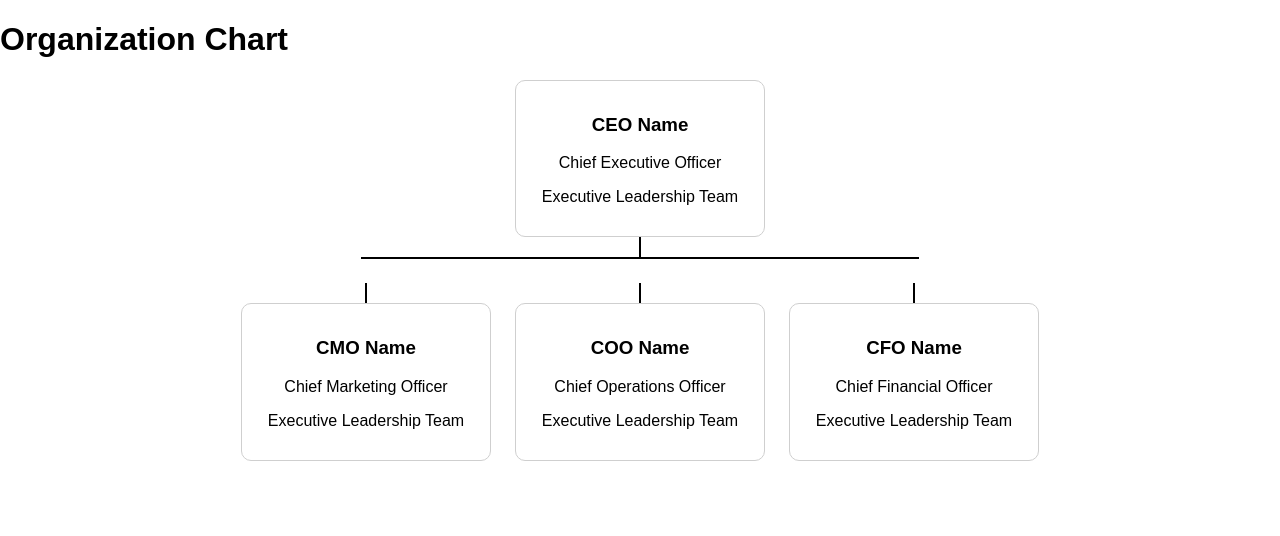
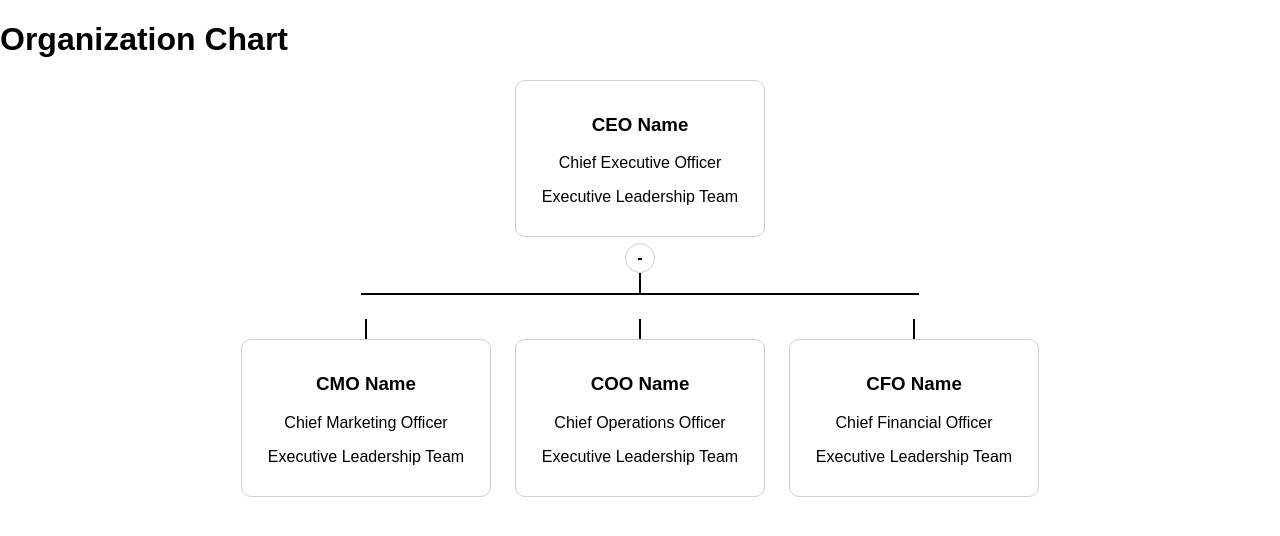
Before and after one commit to Riosofmercedes-companygit/Orginization-Chart, a React (Vite) app: page / in a window 1280 px wide. Shown: the top 536 px of the page. Built offline with nearby package versions, Linux system fonts and the light colour scheme; the HTML template or start-up script is replaced by a standard one.

Commit message:
Added plus and minus options for employees that do have children/people working below them.

```diff
--- a/src/App.jsx
+++ b/src/App.jsx
@@ -1,52 +1,107 @@
 import OrgChart from "./components/OrgChart";
 import { useState } from "react";
-/* Next we are creating a dummy database/file that we are creating by hand. */
+
+/* Temporary data source (acts like a database for now) */
 import { employees } from "./data/employees";
 
 function App() {
 
+  /*
+  selectedEmployee = currently clicked employee
+  null = no employee selected (no modal shown)
+  */
+  const [selectedEmployee, setSelectedEmployee] = useState(null);
+
+  /*
+  Called when an EmployeeCard is clicked.
+  Receives the employee object and stores it in state.
+  This triggers the modal to appear.
+  */
   function handleSelect(employee) {
     setSelectedEmployee(employee);
   }
 
-  const [selectedEmployee, setSelectedEmployee] = useState(null);
+  return (<div> <h1>Organization Chart</h1>
 
-  return (
-    <div>
-      <h1>Organization Chart</h1>
+    {/*
+  OrgChart renders the full hierarchy.
+  We pass:
+  - employees (data)
+  - handleSelect (so clicks can bubble up to App)
+  */}
     <OrgChart employee={employees} onSelect={handleSelect} />
 
+    {/*
+  Modal only renders IF an employee is selected.
+  This is conditional rendering.
+  */}
     {selectedEmployee && (
+
+      /*
+      Modal background (dark overlay)
+      Clicking this closes the modal
+      */
       <div className="modal" onClick={() => setSelectedEmployee(null)}>
+
+        {/*
+      Modal content box
+      stopPropagation prevents clicks inside from closing the modal
+      */}
         <div className="modal-content" onClick={(e) => e.stopPropagation()}>
+
           <div className="modal-body">
 
+            {/*
+          Profile image area
+          If image exists → show it
+          If not → show placeholder text
+          */}
             <div className="modal-photo">
               {selectedEmployee.image ? (
-                  <img src={selectedEmployee.image} alt={selectedEmployee.name} />
+                <img
+                  src={selectedEmployee.image}
+                  alt={selectedEmployee.name}
+                />
               ) : (
                 <span>No Photo</span>
               )}
             </div>
 
+            {/* Basic employee info */}
             <h2>{selectedEmployee.name}</h2>
+
             <p><strong>Title:</strong> {selectedEmployee.title}</p>
             <p><strong>Department:</strong> {selectedEmployee.department}</p>
             <p><strong>Level:</strong> {selectedEmployee.level}</p>
             <p><strong>Category:</strong> {selectedEmployee.category}</p>
             <p><strong>Location:</strong> {selectedEmployee.location}</p>
-              <p><strong>Email:</strong> {selectedEmployee.email || "Not listed"}</p>
-              <p><strong>Phone:</strong> {selectedEmployee.phone || "Not listed"}</p>
-              <p><strong>Direct Reports:</strong> {selectedEmployee.children.length}</p>
+
+            {/* Optional fields (fallback if empty) */}
+            <p>
+              <strong>Email:</strong> {selectedEmployee.email || "Not listed"}
+            </p>
+
+            <p>
+              <strong>Phone:</strong> {selectedEmployee.phone || "Not listed"}
+            </p>
+
+            {/* Derived data (not stored directly) */}
+            <p>
+              <strong>Direct Reports:</strong> {selectedEmployee.children.length}
+            </p>
+
           </div>
 
+          {/* Manual close button */}
           <button onClick={() => setSelectedEmployee(null)}>
             Close
           </button>
+
         </div>
       </div>
     )}
   </div>
+
   );
 }
 
--- a/src/components/EmployeeCard.css
+++ b/src/components/EmployeeCard.css
@@ -13,3 +13,17 @@
     transform: translateY(-3px);
     box-shadow: 0 6px 16px rgba(0, 0, 0, 0.18);
 }
+
+.employee-toggle {
+    margin: 6px auto 0 auto;
+    width: 28px;
+    height: 28px;
+    border: 1px solid #cfcfcf;
+    border-radius: 50%;
+    background-color: white;
+    display: flex;
+    align-items: center;
+    justify-content: center;
+    cursor: pointer;
+    font-weight: bold;
+}
--- a/src/components/EmployeeCard.jsx
+++ b/src/components/EmployeeCard.jsx
@@ -1,12 +1,52 @@
 import "./EmployeeCard.css";
 
-function EmployeeCard({ employee, onSelect }) {
+/*
+EmployeeCard is responsible for displaying ONE employee's basic info.
+
+It does NOT:
+
+* manage hierarchy
+* manage state
+* control layout
+
+It ONLY:
+
+* displays data
+* sends click events upward
+  */
+function EmployeeCard({ employee, onSelect, hasChildren, isExpanded, onToggle }) {
+
   return (
-    <div className="employee-card" onClick={() => onSelect(employee)}>
-      <h3>{employee.name}</h3>
-      <p>{employee.title}</p>
-      <p>{employee.department}</p>
-    </div>
+    <>
+
+      <div
+        className="employee-card"
+        onClick={() => onSelect(employee)}
+      >
+
+        {/* Employee name (primary identifier) */}
+        <h3>{employee.name}</h3>
+
+        {/* Job title (role in company) */}
+        <p>{employee.title}</p>
+
+        {/* Department (matches Entra / organizational grouping) */}
+        <p>{employee.department}</p>
+
+      </div>
+
+      {hasChildren && (
+        <div
+          className="employee-toggle"
+          onClick={(e) => {
+            e.stopPropagation();
+            onToggle();
+          }}
+        >
+          {isExpanded ? "-" : "+"}
+        </div>
+      )}
+    </>
   );
 }
 
--- a/src/components/OrgChart.jsx
+++ b/src/components/OrgChart.jsx
@@ -1,27 +1,86 @@
 import EmployeeCard from "./EmployeeCard";
 import "./OrgChart.css";
+import { useState } from "react";
 
+/*
+OrgChart is a recursive component.
+It renders ONE employee and then calls itself for each direct report.
+*/
 function OrgChart({ employee, onSelect }) {
-  return (
-    <div className="org-node">
-      <EmployeeCard employee={employee} onSelect={onSelect} />
 
-      {employee.children.length > 0 && (
+  /*
+  isExpanded - whether or not this employee's direct reports are showing
+  setIsExpanded - changes the value of isExpanded
+  true - children visible by default
+  */
+  const [isExpanded, setIsExpanded] = useState(true);
+
+  return (<div className="org-node">
+
+    {/*
+  Render the current employee as a card.
+  onSelect is passed down so clicks can bubble up to App.jsx
+  */}
+    <EmployeeCard
+      employee={employee}
+      onSelect={onSelect}
+      hasChildren={employee.children.length > 0}
+      isExpanded={isExpanded}
+      onToggle={() => setIsExpanded(!isExpanded)}
+    />
+
+    {/*
+  Only render children section IF this employee has direct reports.
+  Prevents empty spacing for employees with no reports.
+  */}
+    {employee.children.length > 0 && isExpanded && (
+
+      /*
+      Wrapper that holds:
+      - vertical line from parent
+      - horizontal connector line
+      - row of child employees
+      */
       <div className="org-children-wrapper">
+
+        {/* Vertical line from current employee down */}
         <div className="org-line"></div>
+
+        {/* Horizontal line connecting all children */}
         <div className="org-horizontal-line"></div>
 
+        {/* Container for all direct reports (displayed in a row) */}
         <div className="org-children">
+
+          {/*
+        Loop through each direct report (child).
+        For each child:
+        - create a wrapper
+        - draw a vertical connector line
+        - recursively render that employee
+        */}
           {employee.children.map((child, index) => (
+
             <div className="org-child-wrapper" key={index}>
+
+              {/* Vertical line from horizontal bar down to child */}
               <div className="org-child-line"></div>
+
+              {/*
+            Recursive call:
+            This renders the child's own card + THEIR children.
+            This is what builds the entire tree structure.
+            */}
               <OrgChart employee={child} onSelect={onSelect} />
+
             </div>
           ))}
+
         </div>
       </div>
     )}
   </div>
+
   );
 }
 
```
Lines whose indentation alone changed are shown as unchanged.
